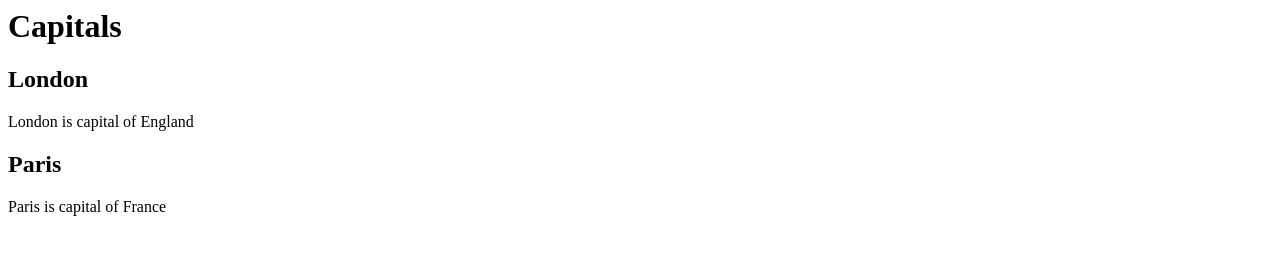
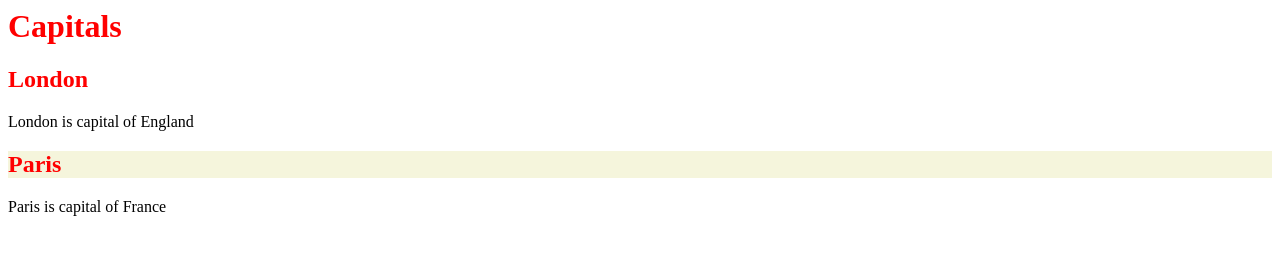
Before and after one commit to CB1620/week5, a plain HTML site: page index.html in a window 1280 px wide. Drawn offline with Linux system fonts and the light colour scheme.

Commit message:
made heading red

```diff
--- a/index.html
+++ b/index.html
@@ -1,14 +1,15 @@
 <html>
     <head>
         <title>class selector practice</title>
+        <link href="styles.css/stylesheet.css" rel="stylesheet">
     </head>
 
     <body>
-    <h1>Capitals</h1>
+    <h1 class="capital">Capitals</h1>
     <h2 class="capital">London</h2>
     <p>London is capital of England</p>
 
-    <h2 class="capital">Paris</h2>
+    <h2 class="capital paris">Paris</h2>
     <p>Paris is capital of France</p>
 
 
--- a/styles.css/stylesheet.css
+++ b/styles.css/stylesheet.css
@@ -1,3 +1,8 @@
 .capital{
-    color: red
+    color: red;
 }
+
+
+h2.paris.capital{
+    background-color: beige;
+}
```
